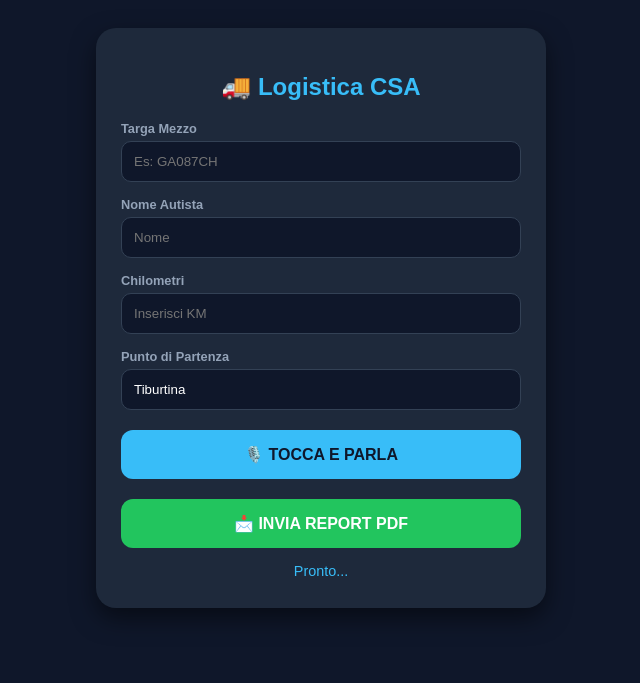
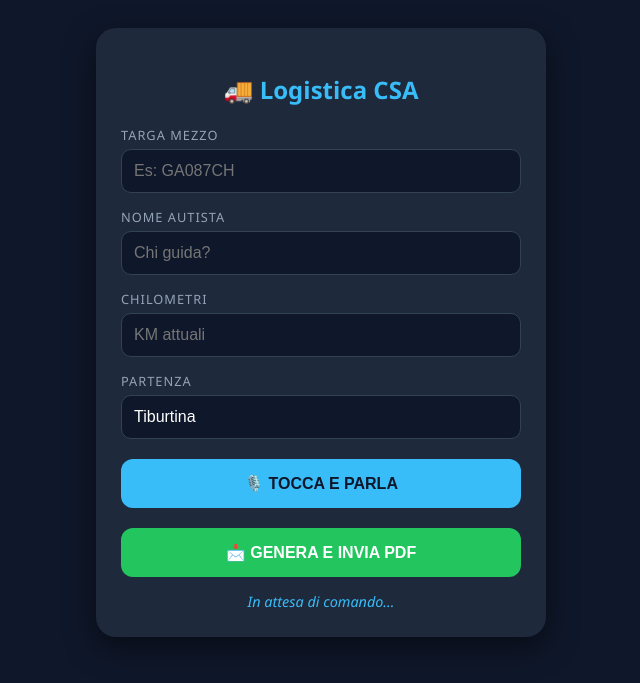
Before and after one commit to valerio121291/furgoni-uscite, a Flask app: page / in a window 1280 px wide. Shown: the top 683 px of the page, without its empty margins (319-959 px from the left). Run offline with Flask 3, Linux system fonts and the light colour scheme.

Commit message:
Update form.html

```diff
--- a/templates/form.html
+++ b/templates/form.html
@@ -3,19 +3,21 @@
 <head>
     <meta charset="UTF-8">
     <meta name="viewport" content="width=device-width, initial-scale=1.0">
-    <title>Logistica CSA - Vocale</title>
+    <title>Logistica CSA - Controllo Vocale</title>
     <style>
-        body { font-family: sans-serif; background: #0f172a; color: white; display: flex; justify-content: center; padding: 20px; }
-        .box { width: 100%; max-width: 400px; background: #1e293b; padding: 25px; border-radius: 20px; box-shadow: 0 10px 25px rgba(0,0,0,0.5); }
-        h2 { text-align: center; color: #38bdf8; }
-        label { display: block; margin-top: 15px; color: #94a3b8; font-size: 0.8rem; font-weight: bold; }
-        input { width: 100%; padding: 12px; margin-top: 5px; border-radius: 10px; border: 1px solid #334155; background: #0f172a; color: white; box-sizing: border-box; }
-        .btn { width: 100%; padding: 15px; border: none; border-radius: 12px; cursor: pointer; font-weight: bold; margin-top: 20px; font-size: 1rem; }
+        body { font-family: 'Segoe UI', sans-serif; background: #0f172a; color: white; display: flex; justify-content: center; padding: 20px; }
+        .box { width: 100%; max-width: 400px; background: #1e293b; padding: 25px; border-radius: 20px; box-shadow: 0 10px 30px rgba(0,0,0,0.5); }
+        h2 { text-align: center; color: #38bdf8; margin-bottom: 20px; }
+        label { display: block; margin-top: 15px; color: #94a3b8; font-size: 0.8rem; text-transform: uppercase; letter-spacing: 1px; }
+        input { width: 100%; padding: 12px; margin-top: 5px; border-radius: 10px; border: 1px solid #334155; background: #0f172a; color: white; box-sizing: border-box; font-size: 1rem; }
+        .btn { width: 100%; padding: 15px; border: none; border-radius: 12px; cursor: pointer; font-weight: bold; margin-top: 20px; font-size: 1rem; transition: transform 0.2s; }
+        .btn:active { transform: scale(0.98); }
         #micBtn { background: #38bdf8; color: #0f172a; }
         #sendBtn { background: #22c55e; color: white; }
-        .recording { background: #ef4444 !important; animation: pulse 1s infinite; }
-        #status { margin-top: 15px; text-align: center; color: #38bdf8; font-size: 0.9rem; min-height: 20px; }
-        @keyframes pulse { 0% { opacity: 1; } 50% { opacity: 0.5; } 100% { opacity: 1; } }
+        #sendBtn:disabled { background: #475569; cursor: not-allowed; }
+        .recording { background: #ef4444 !important; animation: pulse 1s infinite; color: white !important; }
+        #status { margin-top: 15px; text-align: center; color: #38bdf8; font-size: 0.9rem; min-height: 20px; font-style: italic; }
+        @keyframes pulse { 0% { opacity: 1; } 50% { opacity: 0.6; } 100% { opacity: 1; } }
     </style>
 </head>
 <body>
@@ -27,18 +29,18 @@
     <input type="text" id="targa_field" placeholder="Es: GA087CH">
 
     <label>Nome Autista</label>
-    <input type="text" id="autista_field" placeholder="Nome">
+    <input type="text" id="autista_field" placeholder="Chi guida?">
 
     <label>Chilometri</label>
-    <input type="number" id="km_field" placeholder="Inserisci KM">
+    <input type="number" id="km_field" placeholder="KM attuali">
 
-    <label>Punto di Partenza</label>
+    <label>Partenza</label>
     <input type="text" id="partenza_field" value="Tiburtina">
 
     <button id="micBtn" class="btn">🎙️ TOCCA E PARLA</button>
-    <button id="sendBtn" class="btn">📩 INVIA REPORT PDF</button>
+    <button id="sendBtn" class="btn">📩 GENERA E INVIA PDF</button>
 
-    <div id="status">Pronto...</div>
+    <div id="status">In attesa di comando...</div>
 </div>
 
 <script>
@@ -46,67 +48,80 @@
     const sendBtn = document.getElementById('sendBtn');
     const status = document.getElementById('status');
 
-    // Mappe Locali veloci
+    // Mappe Locali per risposta istantanea
     const furgoni = { "piccolo": "GA087CH", "medio": "GX942TS", "grande": "GG862HC", "grosso": "GG862HC" };
 
     if ('webkitSpeechRecognition' in window) {
         const rec = new webkitSpeechRecognition();
         rec.lang = 'it-IT';
-        rec.interimResults = true;
+        rec.continuous = false;
 
-        micBtn.onclick = () => { rec.start(); micBtn.classList.add('recording'); };
+        micBtn.onclick = () => {
+            rec.start();
+            micBtn.classList.add('recording');
+            status.innerText = "Ti ascolto...";
+        };
 
         rec.onresult = (event) => {
-            let transcript = event.results[0][0].transcript.toLowerCase();
-            status.innerText = transcript;
+            micBtn.classList.remove('recording');
+            let testo = event.results[0][0].transcript.toLowerCase();
+            status.innerText = "Hai detto: " + testo;
 
-            if (event.results[0].isFinal) {
-                micBtn.classList.remove('recording');
+            // 1. Analisi Locale (Velocissima)
+            for (let k in furgoni) { if (testo.includes(k)) document.getElementById('targa_field').value = furgoni[k]; }
+            const numeri = testo.match(/\d+/g);
+            if (numeri) document.getElementById('km_field').value = numeri[0];
 
-                // 1. Analisi locale rapida
-                for (let k in furgoni) { if (transcript.includes(k)) document.getElementById('targa_field').value = furgoni[k]; }
-                const num = transcript.match(/\d+/g);
-                if (num) document.getElementById('km_field').value = num[0];
-
-                // 2. Rifinitura IA
+            // 2. Analisi IA (Perfezionamento)
             fetch('/elabora_voce', {
                 method: 'POST',
                 headers: {'Content-Type': 'application/json'},
-                    body: JSON.stringify({testo: transcript})
+                body: JSON.stringify({testo: testo})
             })
             .then(r => r.json())
             .then(data => {
                 if(data.targa) document.getElementById('targa_field').value = data.targa;
                 if(data.autista) document.getElementById('autista_field').value = data.autista;
                 if(data.km) document.getElementById('km_field').value = data.km.toString().replace(/\D/g, "");
-                    if(data.partenza) document.getElementById('partenza_field').value = data.partenza;
-                    status.innerText = "✅ IA ha rifinito i dati!";
-                });
-            }
+                status.innerText = "✅ Dati elaborati con successo";
+            })
+            .catch(() => status.innerText = "⚠️ Errore IA, controlla i campi manualmente");
+        };
+
+        rec.onerror = () => {
+            micBtn.classList.remove('recording');
+            status.innerText = "❌ Errore microfono";
         };
     }
 
     sendBtn.onclick = () => {
-        status.innerText = "⏳ Generazione PDF e invio email...";
-        const info = {
+        sendBtn.disabled = true;
+        status.innerText = "⏳ Generazione PDF e invio in corso...";
+
+        const payload = {
             targa: document.getElementById('targa_field').value,
             autista: document.getElementById('autista_field').value,
             km: document.getElementById('km_field').value,
             partenza: document.getElementById('partenza_field').value,
-            data_ora: new Date().toLocaleString()
+            data_ora: new Date().toLocaleString('it-IT')
         };
 
         fetch('/genera_e_invia', {
             method: 'POST',
             headers: {'Content-Type': 'application/json'},
-            body: JSON.stringify(info)
+            body: JSON.stringify(payload)
         })
         .then(r => r.json())
-        .then(d => {
-            alert(d.message);
-            status.innerText = "📧 Inviato!";
+        .then(res => {
+            alert(res.message);
+            status.innerText = "📧 Report inviato correttamente!";
+            sendBtn.disabled = false;
         })
-        .catch(e => alert("Errore invio"));
+        .catch(err => {
+            alert("Errore durante l'invio");
+            status.innerText = "❌ Invio fallito";
+            sendBtn.disabled = false;
+        });
     };
 </script>
 </body>
```
Lines whose indentation alone changed are shown as unchanged.
